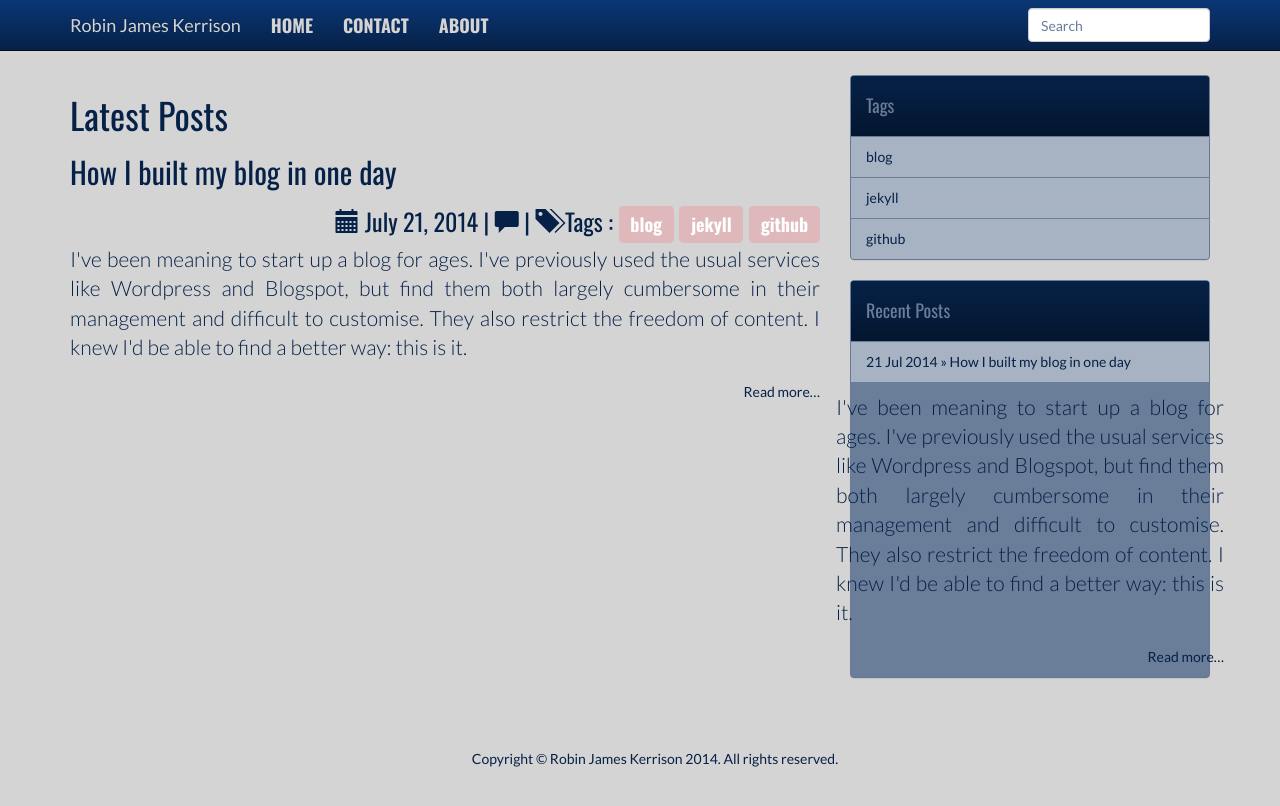
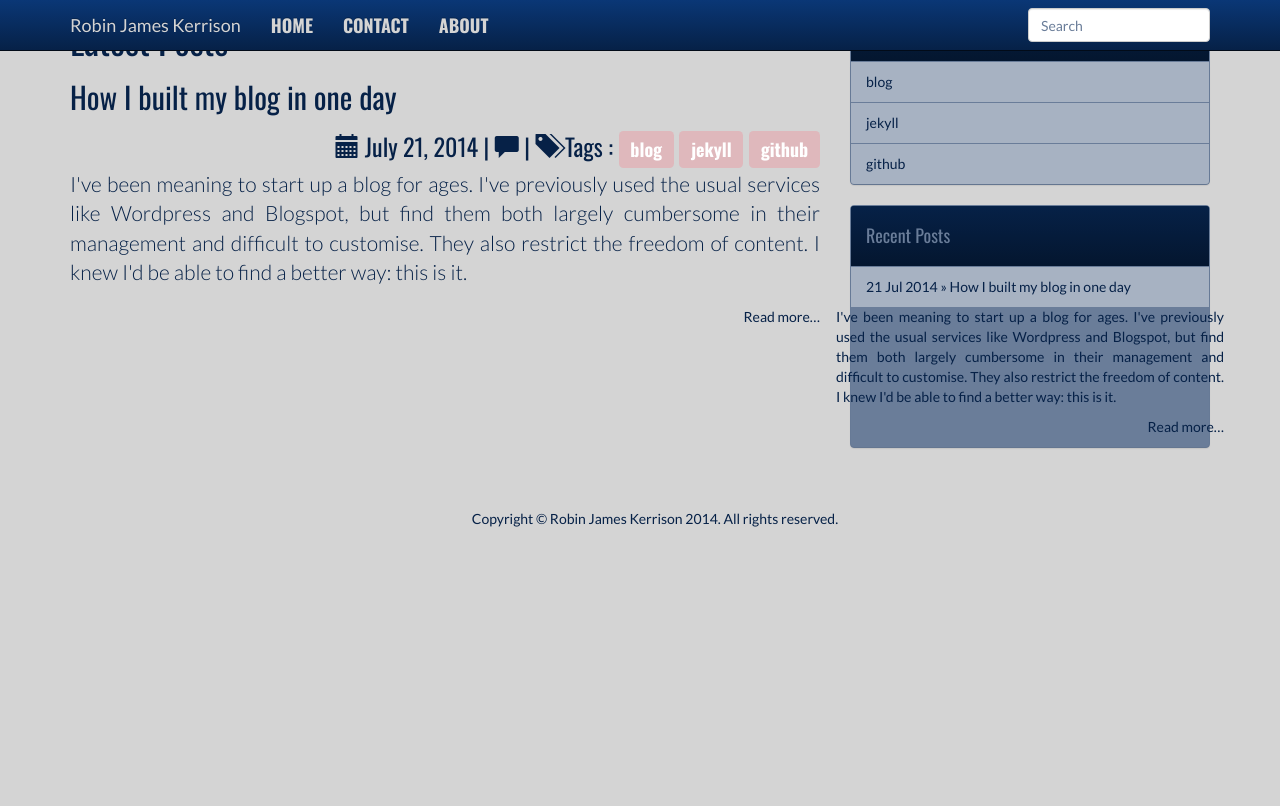
Before and after one commit to rjkerrison/2014-blog, a Jekyll site: the page built from index.html, in a window 1280 px wide. Shown: the top 806 px of the page. Built offline with Jekyll 4.4.1, drawn with Linux system fonts in a browser that asks for light colours; nearby versions of some CDN libraries; library files that are not in the unit come from our copies; Markdown is read by kramdown in place of the engine named in the settings; comment, search, counter and statistics services are not loaded.

Commit message:
Can't remember what I fixed but I wanna see it

```diff
--- a/_config.yml
+++ b/_config.yml
@@ -1,4 +1,4 @@
 markdown: rdiscount
 highlighter: pygments
 permalink: pretty
-url: http://rjkerrison.co.uk/
+url: rjkerrison.co.uk
--- a/_includes/post_header.html
+++ b/_includes/post_header.html
@@ -6,7 +6,7 @@
 <div class="row">
 	<div class="col-md-3">
 		<h5>{{ page.date | date: "%B %e, %Y" }} . {{ page.category }} . <a href="{{ site.url }}{{ page.url }}#disqus_thread" data-disqus-identifier="{{ page.url }}">Comments</a>
-		Tags: {% for tag in page.tags %} <a href="/tags/{{ tag }}" title="View posts tagged with &quot;{{ tag }}&quot;"><u>{{ tag }}</u></a>  {% if forloop.last != true %} {% endif %} {% endfor %}<br/><br/>
+		Tags: {% for tag in page.tags %} <a class="btn label label-info" href="{{ site.url }}/tags/{{ tag }}" title="View posts tagged with &quot;{{ tag }}&quot;"><u>{{ tag }}</u></a>  {% if forloop.last != true %} {% endif %} {% endfor %}
 	</div>
 	<div class="col-md-6">
 		<p class="pull-right">{% if page.previous.url %} <a href="{{page.previous.url}}" title="Previous Post: {{page.previous.title}}"><i class="icon-chevron-left"></i></a> 	{% endif %}   {% if page.next.url %} 	<a href="{{page.next.url}}" title="Next Post: {{page.next.title}}"><i class="icon-chevron-right"></i></a> 	{% endif %} </p>
--- a/_includes/posts_sidebar.html
+++ b/_includes/posts_sidebar.html
@@ -7,7 +7,7 @@
     <li class="list-group-item">{{ post.date | date_to_string }} &raquo; <a href="{{ BASE_PATH }}{{ post.url }}">{{ post.title }}</a></li>
     <div class="row">
 		<p>
-			{{post.excerpt}}
+			{{post.excerpt | strip_html}}
         </p>
 		<p class="text-right">
 			<a href="{{ post.url }}">Read more&hellip;</a>
--- a/index.html
+++ b/index.html
@@ -11,7 +11,7 @@ title: "Robin James Kerrison"
 	  |
 	  <span class="glyphicon glyphicon-comment"></span>
 	  <a href="{{site.url}}{{ page.url }}#disqus_thread" data-disqus-identifier="{{ page.url }}"></a>
-	  | <span class="glyphicon glyphicon-tags"></span> Tags :{% for tag in post.tags %} <a class="btn label label-info" href="/tags/{{ tag }}" rel="tooltip" title="View posts tagged with &quot;{{ tag }}&quot;">{{ tag }}</a>  {% if forloop.last != true %} {% endif %} {% endfor %}
+	  | <span class="glyphicon glyphicon-tags"></span> Tags :{% for tag in post.tags %} <a class="btn label label-info" href="{{ site-url }}/tags/{{ tag }}" rel="tooltip" title="View posts tagged with &quot;{{ tag }}&quot;">{{ tag }}</a>  {% if forloop.last != true %} {% endif %} {% endfor %}
 	</h3>
 	<p>
 		{{ post.excerpt }}
```
